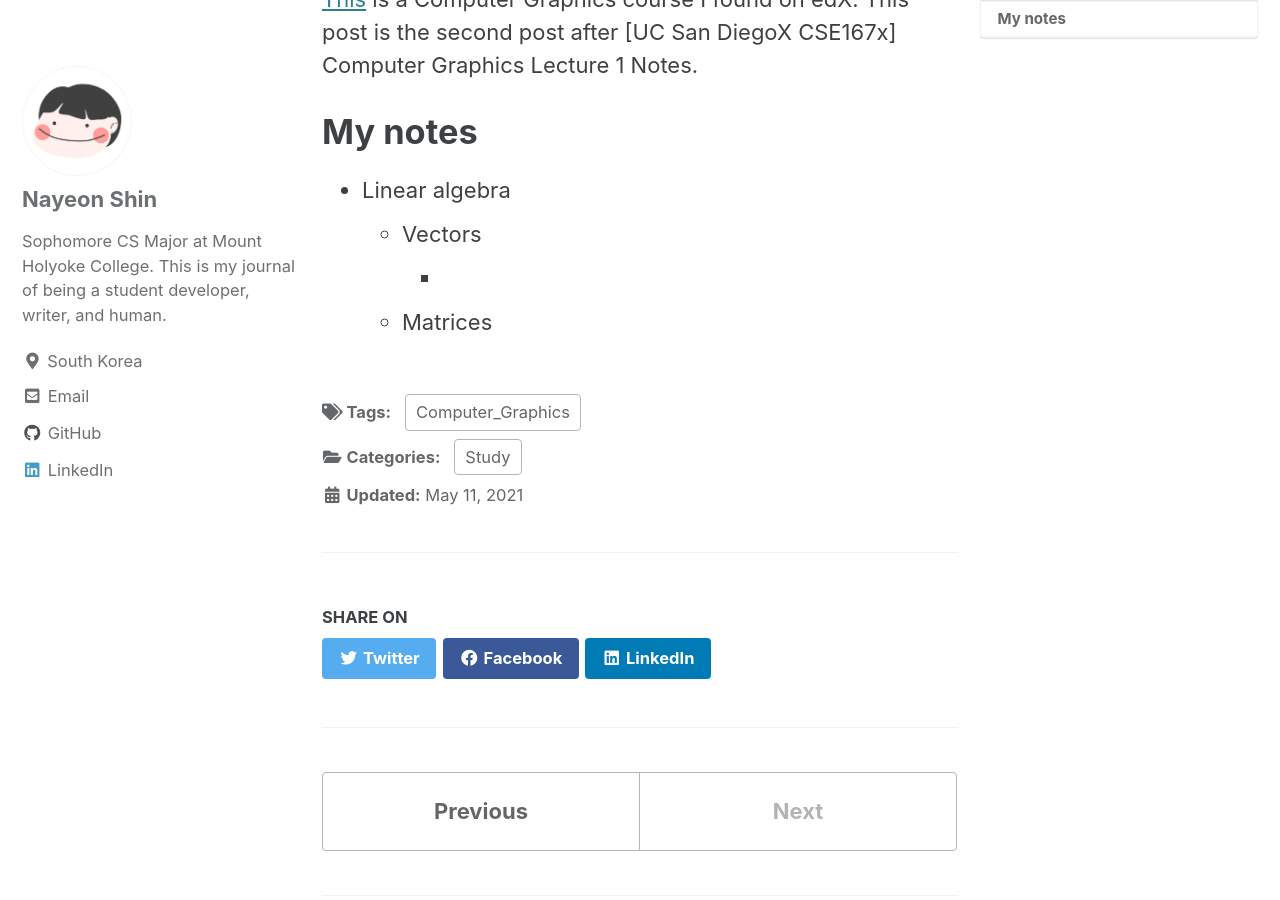
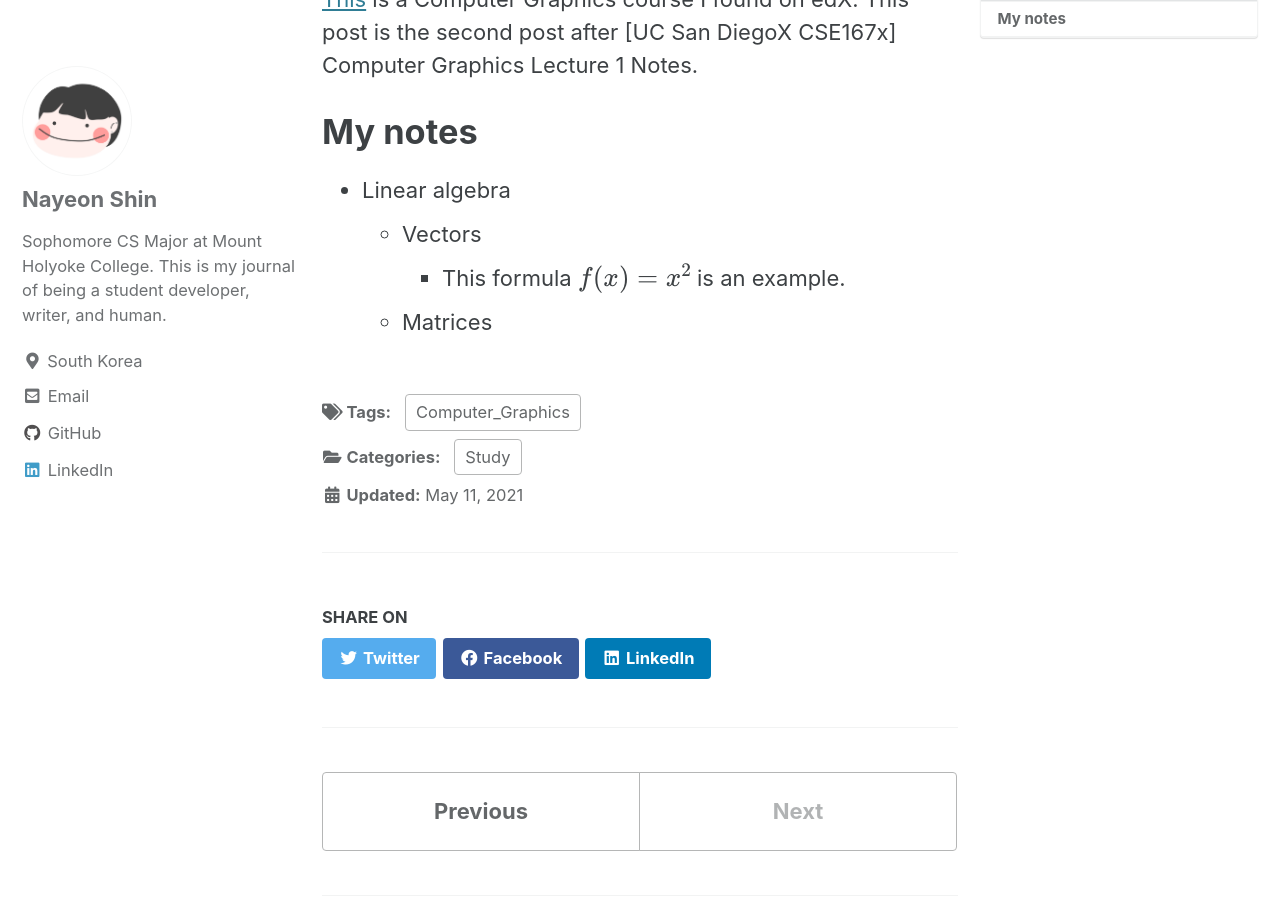
Before and after one commit to nayeonshin/nayeonshin.github.io, a Jekyll site: the page built from _posts/2021-05-11-computer-graphics-lecture-2-notes.md, in a window 1280 px wide and 900 px high, scrolled down 368 px. Built offline with Jekyll 4.4.1, drawn with Linux system fonts in a browser that asks for light colours; cached includes are drawn as plain includes; formulas are drawn with MathJax 3; comment, search, counter and statistics services are not loaded.

Commit message:
MathJax test

```diff
--- a/_posts/2021-05-11-computer-graphics-lecture-2-notes.md
+++ b/_posts/2021-05-11-computer-graphics-lecture-2-notes.md
@@ -16,5 +16,5 @@ use_math: true
 
 - Linear algebra
   - Vectors
-    -
+    - This formula $f(x) = x^2$ is an example.
   - Matrices
```
Also changed, not shown: _posts/2021-05-11-computer-graphics-lecture-1-notes.md (renamed from _posts/2021-05-11-computer-graphics-lecture-1.md).
